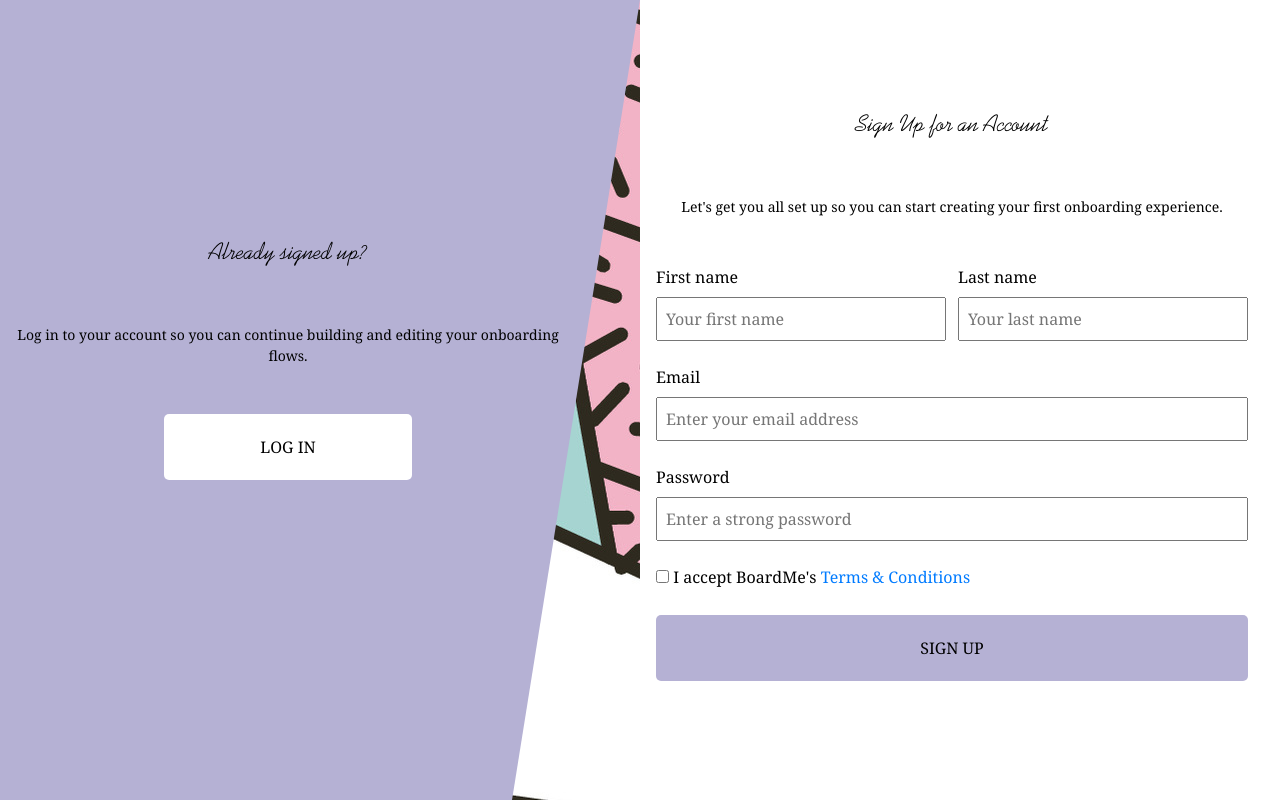
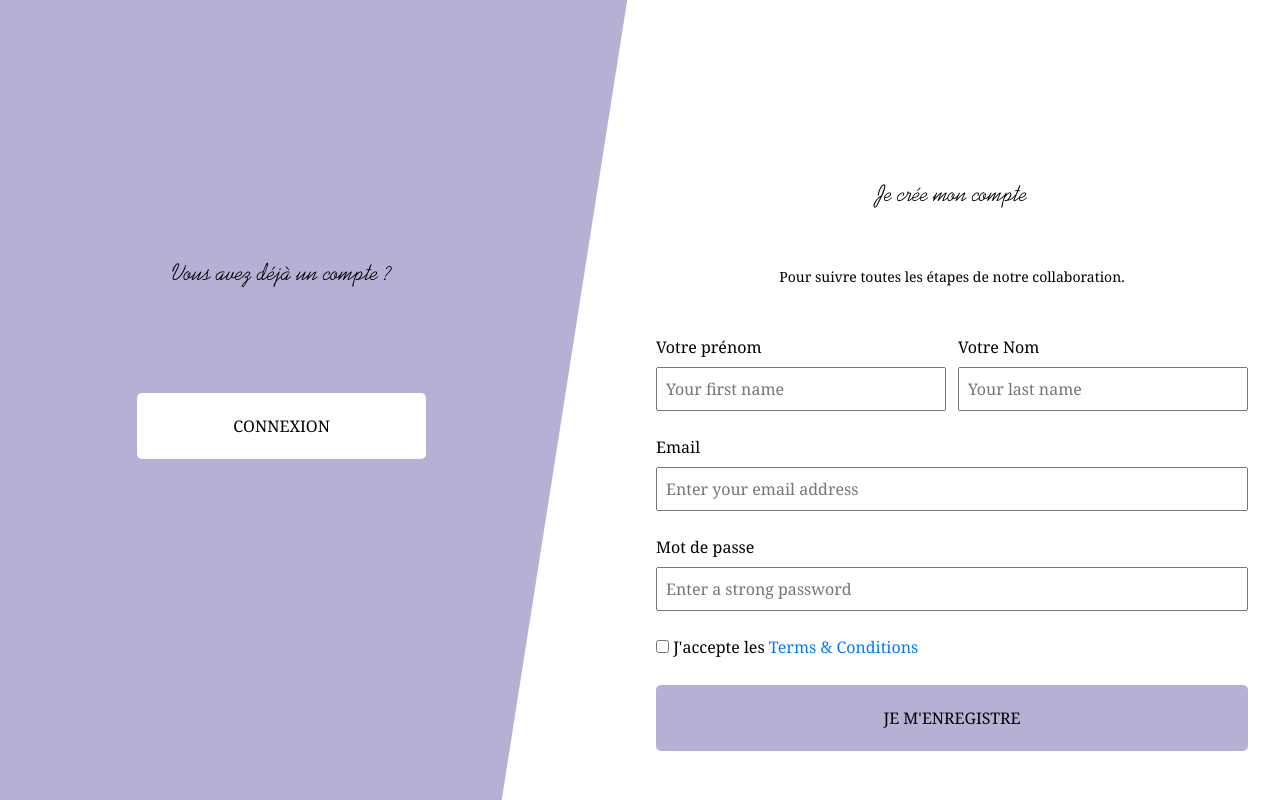
Before and after one commit to isacris77/AmelieProject, a PHP site: page /connexion.html in a window 1280 px wide. Shown: the part 62-862 px from the top of the page. Run offline with PHP 8.4, Linux system fonts and the light colour scheme.

Commit message:
mise à jour CSS et html

```diff
--- a/connexion.css
+++ b/connexion.css
@@ -73,6 +73,9 @@ p, li {
     padding-top:15px;
 }
 
+.mtl{
+    margin-top:150px;
+}
 
 
 
@@ -125,12 +128,12 @@ h3,
     position: absolute;
     top: 0;
     left: 0;
-    padding: 7em 1em 0 2em;
+    padding: 2em 1em 0 2em;
 }
 
 .signup-container.signup-container {
     left: 50%;
-    padding: 7em 2em 0 1em;
+    padding: 2em 2em 0 1em;
 }
 
 #signup> *:not(.checkbox) {
@@ -163,7 +166,7 @@ h3,
     left: 0;
     transition: transform 0.2s;
     height: 100%;
-    width: 50%;
+    width: 49%;
     padding: 0 5em 0 1em;
     overflow: hidden;
 }
@@ -193,7 +196,7 @@ h3,
     padding: 0 1em 0 5em;
 }
 .login-open .switcher-overlay path {
-    d: path('M 0,0 L 100,0 L 100,100 L 20,100 z');
+    d:path('M 0,0 L 100,0 L 100,100 L 20,100 z');
 }
 .login-open .login-text,
 .signup-open .signup-text {
@@ -223,9 +226,7 @@ h3,
         display: none;
     }
 
-    .signup-open .home-button {
-        color: var(--primary);
-    }
+
 }
 
 /* Little animation for the diagonal line */
--- a/connexion.html
+++ b/connexion.html
@@ -20,9 +20,9 @@
 <body>
   <header>
 
-    <nav class=" navbar navbar-expand-lg navbar-light bg-light">
+    <nav id="accueil"class=" navbar navbar-expand-lg navbar-light bg-light">
 
-        <a class="navbar-brand" href="index.html">Amélie Nadalini - Office manager</a>
+        <a class="navbar-brand" href="index.html#accueil">Amélie Nadalini - Office manager</a>
         <button class="navbar-toggler" type="button" data-toggle="collapse" data-target="#navbarSupportedContent" aria-controls="navbarSupportedContent" aria-expanded="false" aria-label="Toggle navigation">
           <span class="navbar-toggler-icon"></span>
         </button>
@@ -32,22 +32,22 @@
 
         <ul class="nav justify-content-end">
           <li class="nav-item dropdown">
-           <a class="nav-link dropdown-toggle" href="#" id="navbarDropdown" role="button" data-toggle="dropdown" aria-haspopup="true" aria-expanded="false">Mes domaines d'expertise
+           <a class="nav-link dropdown-toggle" href="" id="navbarDropdown" role="button" data-toggle="dropdown" aria-haspopup="true" aria-expanded="false">Mes domaines d'expertise
           </a>
             <div class="dropdown-menu" aria-labelledby="navbarDropdown">
-              <a class="dropdown-item" href="#">Gestion d'entreprise</a>
-              <a class="dropdown-item" href="#">Gestion Humaine</a>
-              <a class="dropdown-item" href="#">Communication & stratégie digitale</a>
+              <a class="dropdown-item" href="index.html#section3">Gestion d'entreprise</a>
+              <a class="dropdown-item" href="index.html#section3">Gestion Humaine</a>
+              <a class="dropdown-item" href="index.html#section3">Communication & stratégie digitale</a>
             </div>
           </li>
           <li class="nav-item">
-            <a class="nav-link" href="#">Mon parcours</a>
+            <a class="nav-link" href="index.html#experience">Mon parcours</a>
           </li>
           <li class="nav-item">
               <a class="nav-link" href="connexion.html">Votre profil</a>
              </li>
              <li class="nav-item">
-              <a class="nav-link" href="#">Contact</a>
+              <a class="nav-link" href="index.html#contact">Contact</a>
              </li>
           </ul>
         </div>
@@ -62,38 +62,38 @@
 
 
         <section class="login-section">
-            <section class="login-container">
-                <h3>Login to Your Account</h3>
-                <p class="explanatory-text">Log in to your account so you can continue building and editing your onboarding flows.</p>
+            <section class="login-container mtl">
+                <h3>Connectez-vous</h3>
+                <p class="explanatory-text"><!--trouvez une phrase d'accroche--></p>
 
                 <form id="signup" method="get">
                     <label for="login-email">Email</label>
                     <input type="email" id="login-email" size="30" placeholder="Enter your email address" required>
 
-                    <label for="login-password">Password</label>
+                    <label for="login-password">Mot de passe</label>
                     <input type="password" id="login-password" size="30" placeholder="Enter your password" required>
 
-                    <label class="checkbox"><input type="checkbox" name="save" value="" /> Remember me</label>
+                    <label class="checkbox"><input type="checkbox" name="save" value="" /> Conserver mes identifiants de connexion </label>
 
-                    <a href="/forgot-password" class="forgot-link">Forgot password</a>
+                    <a href="/forgot-password" class="forgot-link"> Vous avez oublié votre mot de passe ?</a>
 
-                    <button id="login-submit" value="" type="submit">Log in</button>
+                    <button id="login-submit" value="" type="submit">Connexion</button>
                 </form>
             </section><!--
 
-         --><section class="signup-container">
-                <h3>Sign Up for an Account</h3>
-                <p class="explanatory-text">Let's get you all set up so you can start creating your first onboarding experience.</p>
+         --><section class="signup-container mtl">
+                <h3>Je crée mon compte </h3>
+                <p class="explanatory-text">Pour suivre toutes les étapes de notre collaboration.</p>
 
                 <form method="send">
                     <div class="name-container">
                         <div>
-                            <label for="first-name">First name</label>
+                            <label for="first-name">Votre prénom</label>
                             <input type="text" id="first-name" size="30" placeholder="Your first name" required>
                         </div>
 
                         <div>
-                            <label for="last-name">Last name</label>
+                            <label for="last-name">Votre Nom</label>
                             <input type="text" id="last-name" size="30" placeholder="Your last name" required>
                         </div>
                     </div>
@@ -101,29 +101,29 @@
                     <label for="signup-email">Email</label>
                     <input type="email" id="singup-email" size="30" placeholder="Enter your email address" required>
 
-                    <label for="signup-password">Password</label>
+                    <label for="signup-password">Mot de passe</label>
                     <input type="password" id="signup-password" size="30" placeholder="Enter a strong password" required>
 
-                    <label class="checkbox"><input type="checkbox" name="accept-terms" value="" /> I accept BoardMe's <a href="/terms" target="_blank">Terms &amp; Conditions</a></label>
+                    <label class="checkbox"><input type="checkbox" name="accept-terms" value="" /> J'accepte les <a href="/terms" target="_blank">Terms &amp; Conditions</a></label>
 
-                    <button id="signup-submit" value="" type="submit">Sign up</button>
+                    <button id="signup-submit" value="" type="submit">Je m'enregistre</button>
                 </form>
             </section>
 
-            <section class="switcher-overlay" style="background: url(Images/AdobeStock_188685707.jpeg);">
+            <section class="switcher-overlay">
                 <svg viewBox="0 0 100 100" preserveAspectRatio="none">
                     <path d="M 0,0 L 100,0 L 80,100 L 0,100 z"></path>
                 </svg>
                 <div class="signup-text">
-                    <h3>Don't have an account yet?</h3>
-                    <p class="explanatory-text">Let's get you all set up so you can start creating your first onboarding experience.</p>
-                    <button class="switch">Sign up</button>
+                    <h3>Vous n'avez pas crée votre compte?</h3>
+                    <p class="explanatory-text"><!--trouvez une phrase d'accroche--></p>
+                    <button class="switch">Je m'enregistre</button>
                 </div>
 
                 <div class="login-text">
-                    <h3>Already signed up?</h3>
-                    <p class="explanatory-text">Log in to your account so you can continue building and editing your onboarding flows.</p>
-                    <button class="switch">Log in</button>
+                    <h3>Vous avez déjà un compte ?</h3>
+                    <p class="explanatory-text"><!--trouvez une phrase d'accroche--></p>
+                    <button class="switch">Connexion</button>
                 </div>
             </section>
 
```
Also changed, not shown: index.html (+14 -14 lines).
